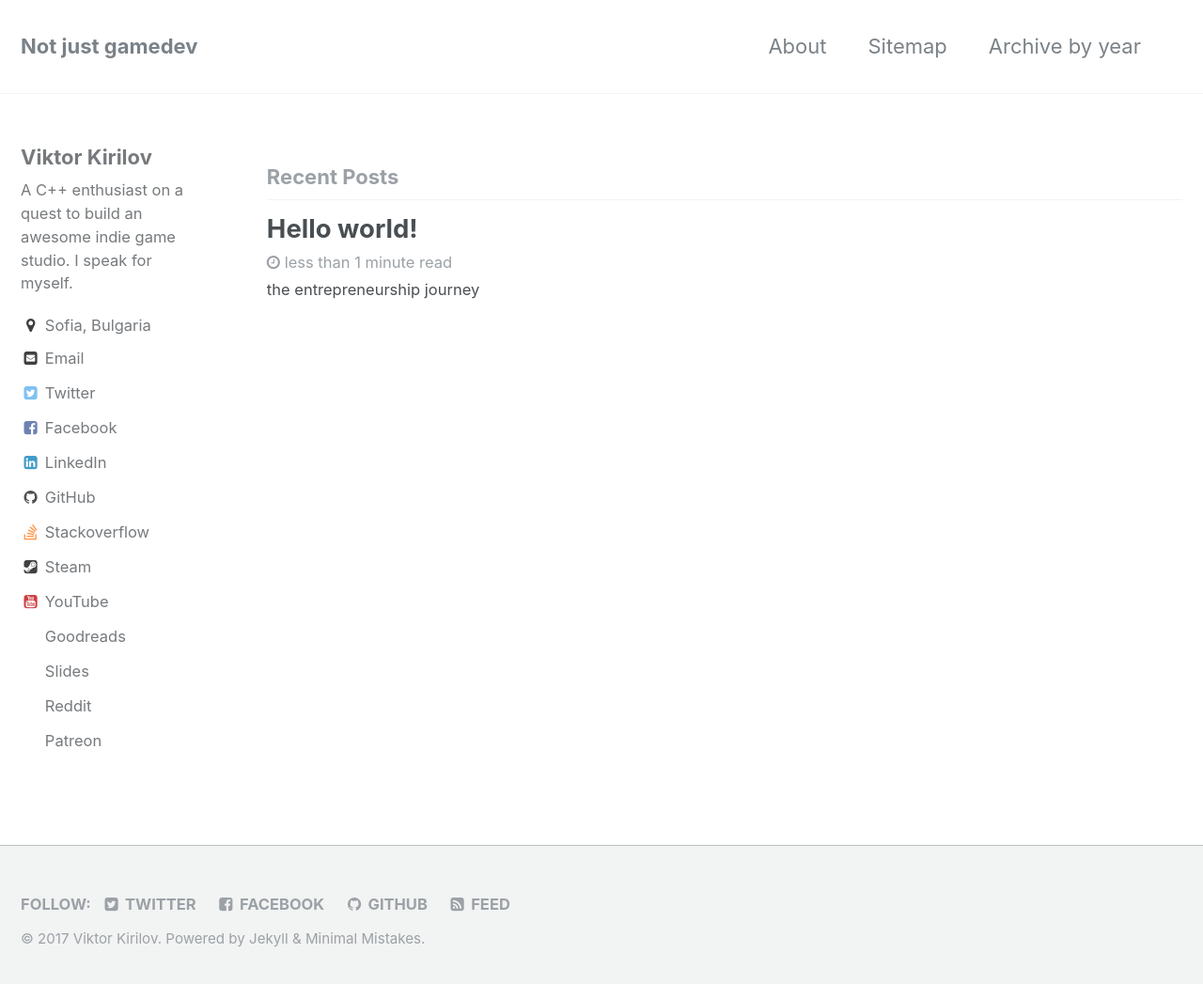
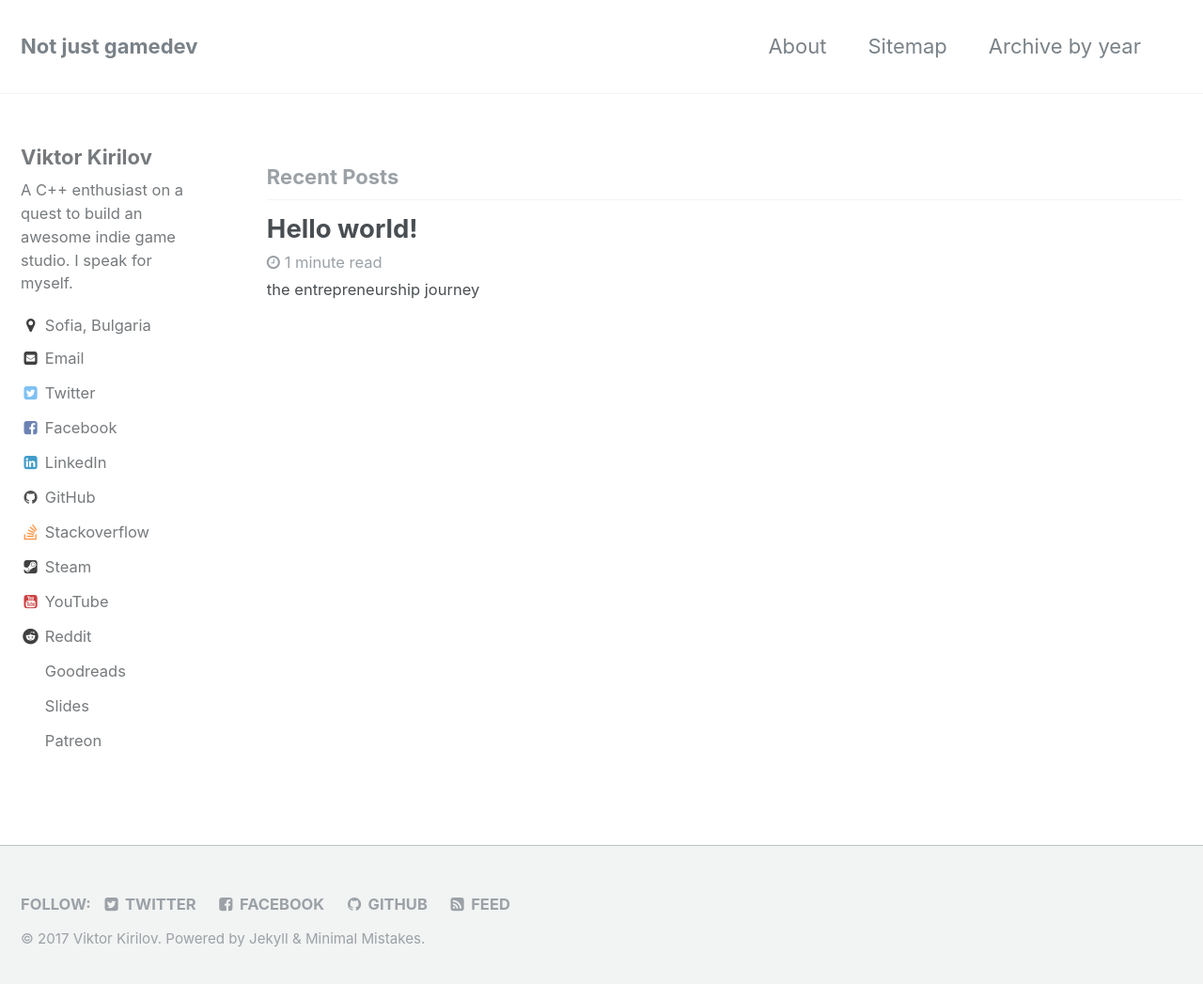
Before and after one commit to onqtam/onqtam.github.io, a Jekyll site: the page built from index.html, in a window 1280 px wide and 1055 px high. Shown: the top 1047 px of the window at 94% size. Built offline with Jekyll 4.4.1, drawn with Linux system fonts in a browser that asks for light colours; the list of posts is cut into pages by our own code.

Commit message:
added reddit icon

```diff
--- a/_config.yml
+++ b/_config.yml
@@ -16,7 +16,7 @@
 repository               : # GitHub username/repo-name e.g. "mmistakes/minimal-mistakes"
 teaser                   : # path of fallback teaser image, e.g. "/assets/images/500x300.png"
 # breadcrumbs            : false # true, false (default)
-words_per_minute         : 200
+words_per_minute         : 160
 comments:
   provider               : "disqus" # false (default), "disqus", "discourse", "facebook", "google-plus", "staticman", "custom"
   disqus:
--- a/_includes/author-profile-custom-links.html
+++ b/_includes/author-profile-custom-links.html
@@ -5,6 +5,11 @@
     </a>
   </li>
 -->
+  <li>
+    <a href="https://www.reddit.com/user/onqtam" itemprop="sameAs">
+      <i class="fa fa-fw fa-reddit" aria-hidden="true"></i> Reddit
+    </a>
+  </li>
   <li>
     <a href="https://goodreads.com/onqtam" itemprop="sameAs">
       <i class="fa fa-fw" aria-hidden="true"></i> Goodreads
@@ -16,11 +21,6 @@
     </a>
   </li>
   <li>
-    <a href="https://www.reddit.com/user/onqtam" itemprop="sameAs">
-      <i class="fa fa-fw" aria-hidden="true"></i> Reddit
-    </a>
-  </li>
-  <li>
     <a href="https://www.patreon.com/onqtam" itemprop="sameAs">
       <i class="fa fa-fw" aria-hidden="true"></i> Patreon
     </a>
```
